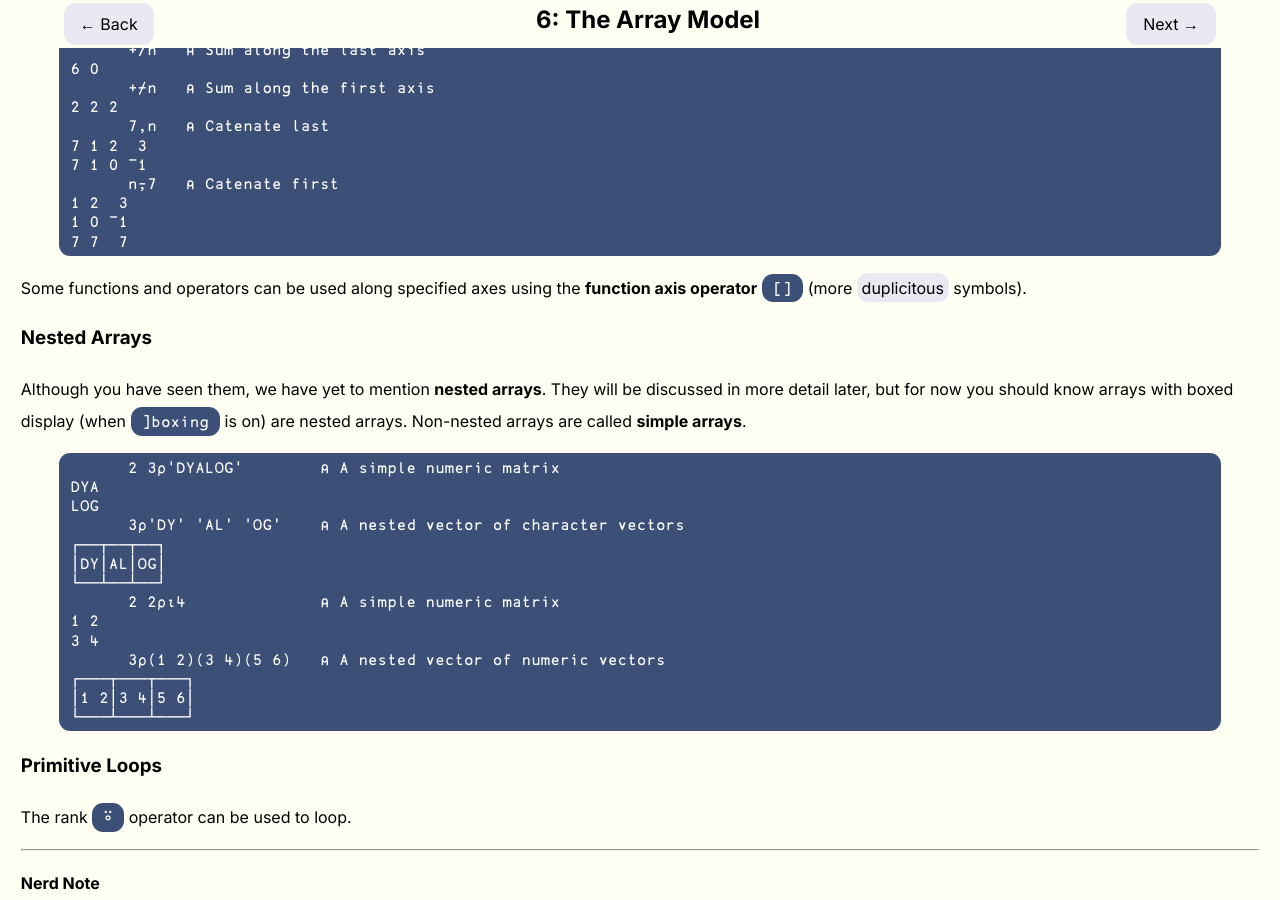
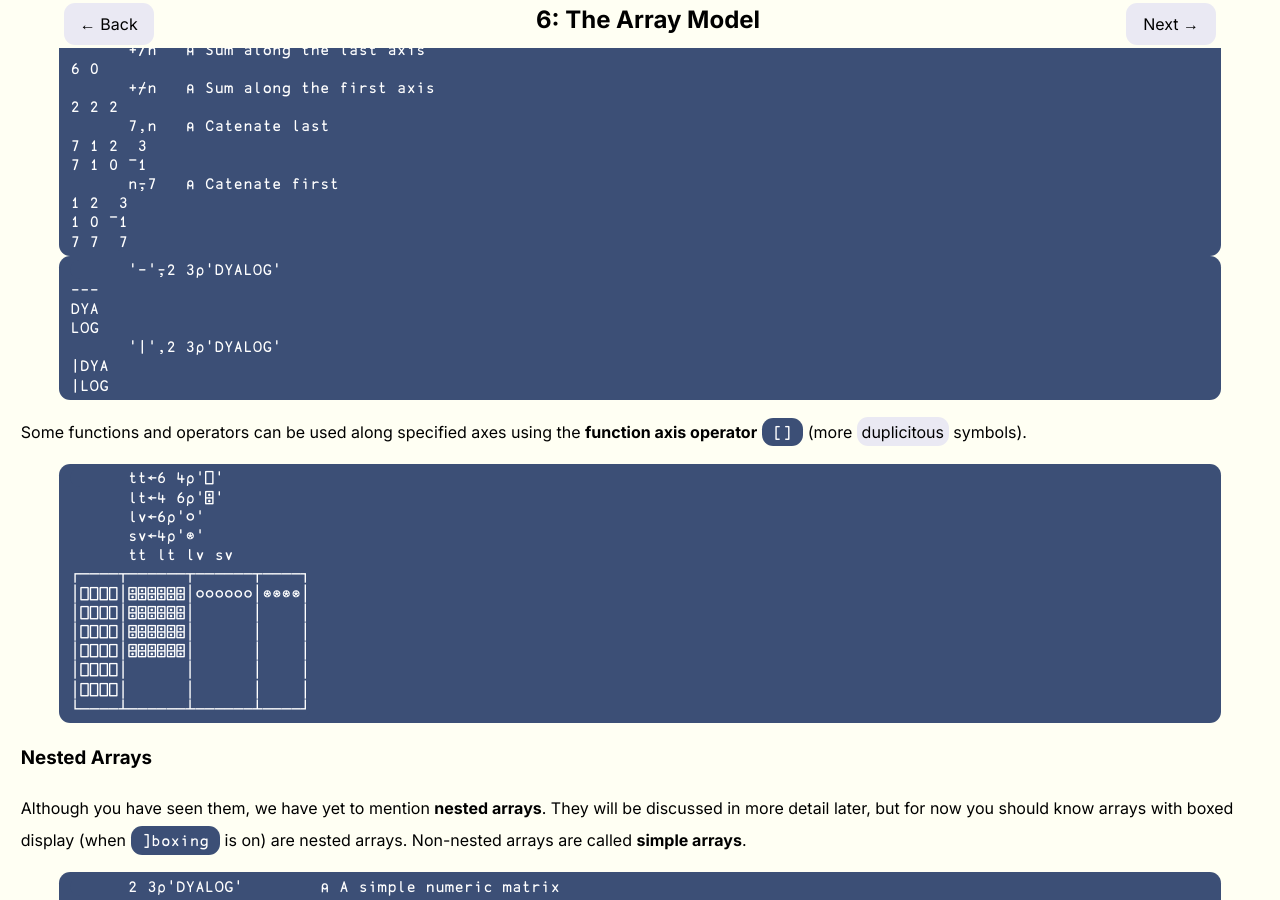
Before and after one commit to rikedyp/APLWorkshop, a Jekyll site: the page built from course/day1/6.md, in a window 1280 px wide and 900 px high, scrolled down 861 px. Built offline with Jekyll 4.4.1, drawn with Linux system fonts in a browser that asks for light colours; nearby versions of some CDN libraries.

````diff
--- a/course/day1/6.md
+++ b/course/day1/6.md
@@ -56,7 +56,33 @@ We have seen two pairs of *first-* and *last-axis* primitives.
 7 7  7
 ```
 
+```APL
+      '-'⍪2 3⍴'DYALOG'
+---
+DYA
+LOG
+      '|',2 3⍴'DYALOG'
+|DYA
+|LOG
+```
+
 Some functions and operators can be used along specified axes using the **function axis operator** `[]` (more <a target="_blank" href="https://aplwiki.com/wiki/Function-operator_overloading">duplicitous</a> symbols).
+
+```APL
+      tt←6 4⍴'⎕'
+      lt←4 6⍴'⌹'
+      lv←6⍴'○'
+      sv←4⍴'⍟'
+      tt lt lv sv
+┌────┬──────┬──────┬────┐
+│⎕⎕⎕⎕│⌹⌹⌹⌹⌹⌹│○○○○○○│⍟⍟⍟⍟│
+│⎕⎕⎕⎕│⌹⌹⌹⌹⌹⌹│      │    │
+│⎕⎕⎕⎕│⌹⌹⌹⌹⌹⌹│      │    │
+│⎕⎕⎕⎕│⌹⌹⌹⌹⌹⌹│      │    │
+│⎕⎕⎕⎕│      │      │    │
+│⎕⎕⎕⎕│      │      │    │
+└────┴──────┴──────┴────┘
+```
 
 ### Nested Arrays
 Although you have seen them, we have yet to mention **nested arrays**. They will be discussed in more detail later, but for now you should know arrays with boxed display (when `]boxing` is on) are nested arrays. Non-nested arrays are called **simple arrays**.
````
Also changed, not shown: course/day1/5.md (+11 -0 lines), course/notes.md (+44 -6 lines), course/plan.md (+5 -5 lines).
